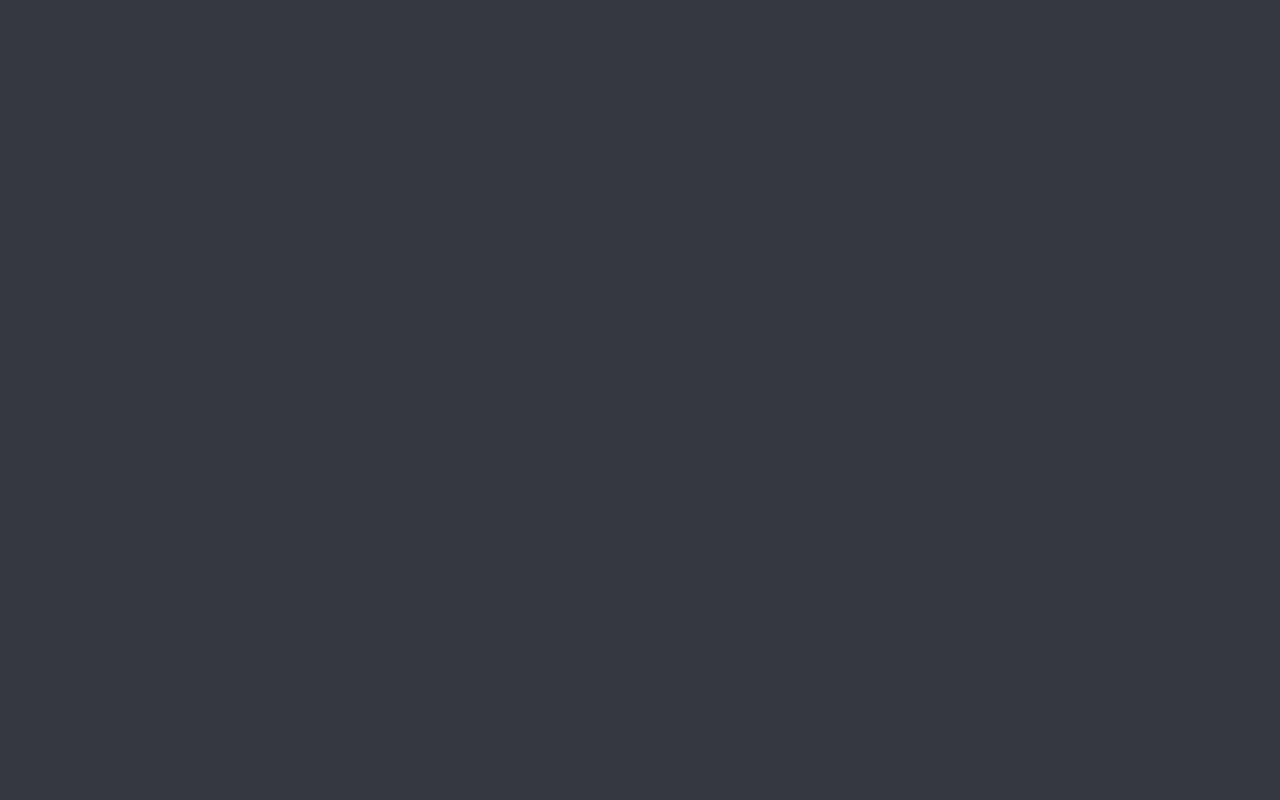
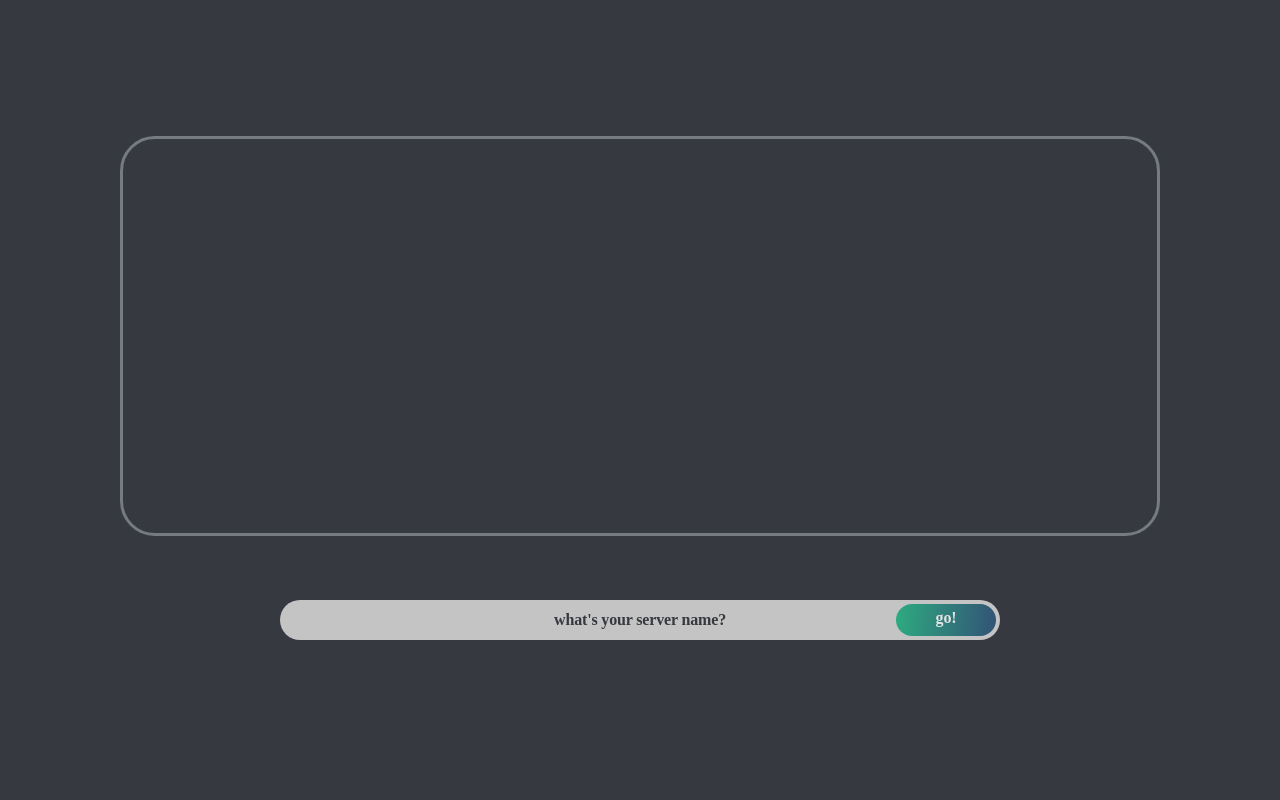
Before and after one commit to Lodestone-Team/frontend, a React (Create React App) app: page / in a window 1280 px wide. Shown: the part 520-1320 px from the top of the page. Built offline with nearby package versions, Linux system fonts and the light colour scheme.

Commit message:
Added creation page

```diff
--- a/src/App.css
+++ b/src/App.css
@@ -85,7 +85,7 @@
   align-items: flex-start;
   padding: 13px 15px 13px 0px;
   margin-left: 15vh;
-  margin-right: 60%;
+  margin-right: 120vh;
   color: #ffff;
   text-align: left;
 }
@@ -118,3 +118,62 @@
   height: 809px;
   background: #36393f;
 }
+
+.App-compenent {
+  margin-left: 15vh;
+  margin-right: 15vh;
+  height: 50vh;
+  box-sizing: border-box;
+  /* fade txt */
+
+  border: calc(0px + 0.4vmin) solid #767A82;
+  border-radius: 35px;
+}
+
+.App-searchbar {
+  margin-top: 8vh;
+  margin-left: 35vh;
+  margin-right: 35vh;
+  height: 2.5vh;
+  background: #C4C4C4;
+  border-radius: 40px;
+  padding-top: 2.5vh;
+  font-family: 'Satoshi';
+  font-style: normal;
+  font-weight: 700;
+  font-size: calc(0px + 2vmin);
+  line-height: 0%;
+  /* identical to box height, or 0px */
+
+  letter-spacing: -0.01em;
+
+  /* dark bg accent */
+  color: #36393F;
+}
+
+.App-search-container {
+  display: flex;
+  justify-content: flex-end;
+}
+
+.App-search-btn {
+  position:relative;
+  box-sizing: border-box;
+  margin-right: 0.5vh;
+  margin-top: -2vh;
+  padding-top: 1.8vh;
+  width: 12.5vh;
+  height: 4vh;
+
+  background: linear-gradient(94.72deg, #2AF588 -83.64%, #334675 113.99%);
+  border-radius: 32px;
+  /* bright txt */
+
+  color: #E3E3E4;
+}
+
+.App-about {
+  position: relative;
+  background: #26282C;
+  height: 716px;
+}
--- a/src/App.js
+++ b/src/App.js
@@ -32,7 +32,19 @@ function App() {
           </div>
         </div>
       </div>
-      <div className="App-create"></div>
+      <div className="App-create">
+        <div className="App-compenent">
+
+        </div>
+        <div className="App-searchbar">what's your server name?
+          <div className="App-search-container">
+            <div className="App-search-btn">go!</div>
+          </div>
+        </div>
+      </div>
+      <div className="App-about">
+
+      </div>
     </div>
   );
 }
```
